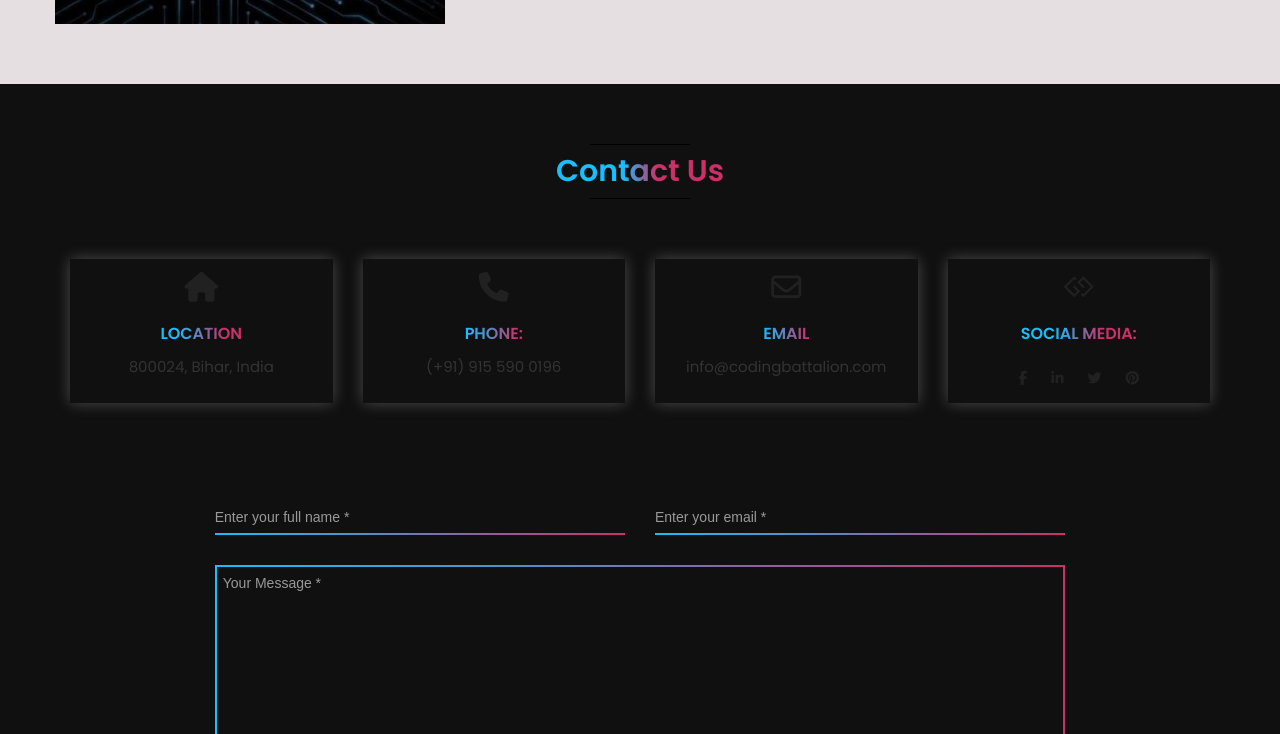
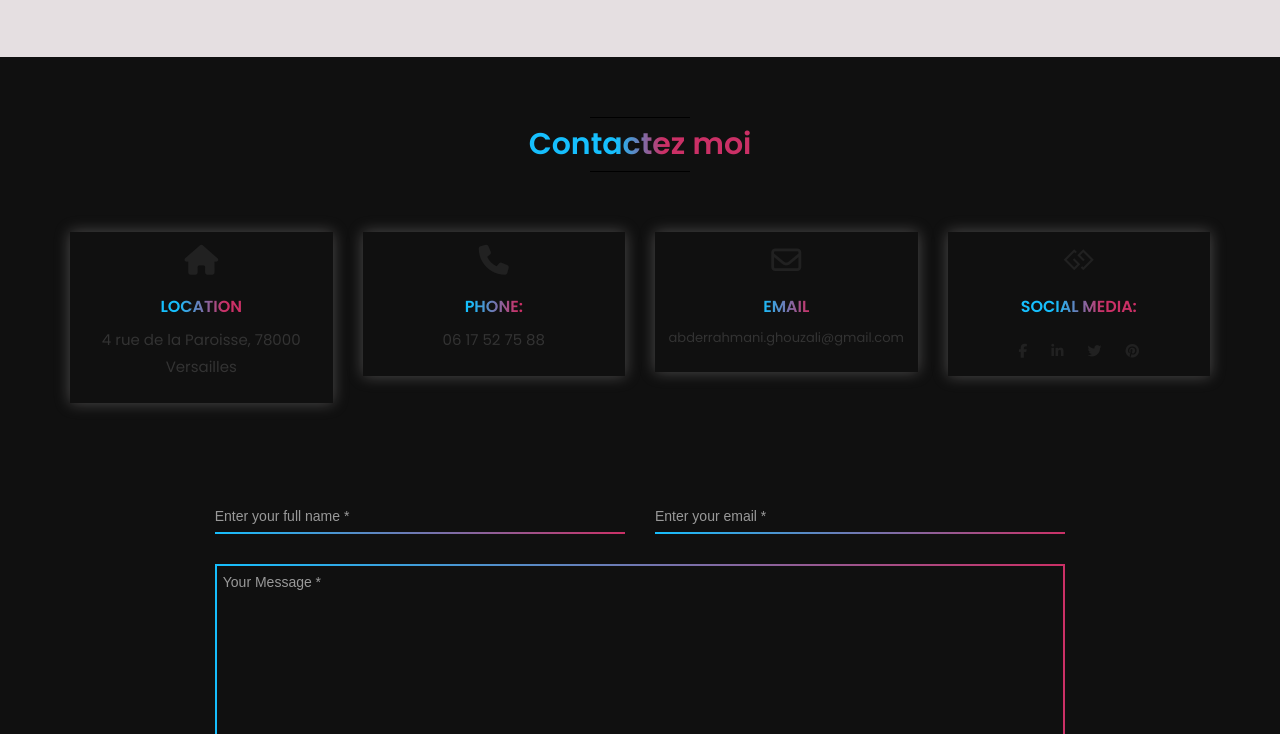
Before and after one commit to GH0GH0/GH0GH0.github.io, a plain HTML site: page index.html in a window 1280 px wide. Shown: the part 5151-5885 px from the top of the page. Drawn offline with Linux system fonts and the light colour scheme; animation ran at ten frames a second.

Commit message:
coordonée

```diff
--- a/index.html
+++ b/index.html
@@ -9,7 +9,7 @@
 <!--<meta property="og:title" content="short title of your website/webpage" />-->
 <!--<meta property="og:url" content="https://www.example.com/webpage/" />-->
 <!--<meta property="og:description" content="description of your website/webpage">-->
-<meta property="og:image" content="https://codingbattalion.com/testi-1.jpg">
+<meta property="og:image" content="https://Ghouzali.com/testi-1.jpg">
 <!--<meta property="og:type" content="article" />-->
 <!--<meta property="og:locale" content="en_GB" />-->
 <!--<meta property="og:locale:alternate" content="fr_FR" />-->
@@ -20,9 +20,9 @@
    <title>Ghouzali</title>
     <meta http-equiv="x-ua-compatible" content="ie=edge">
     <meta name="description" content="Custom web application & designing services | Hire us">
-      <meta name="keywords" content="coding battalion, codingbattalion, webapplication, patna, bihar, india, best web developers, company, php, css, designers, ui and ux designer, android application, best web developers in patna, best web developers in patna, best web developers in india, custom web application, ui designers, ux designers,website developers, best creative web developers, @codingbattalion, #codingbattalion">
-    <meta name="author" content="CodingBattalion">
-     <meta name="copyright" content="codingbattalion" />
+      <meta name="keywords" content="coding battalion, Ghouzali, webapplication, patna, bihar, india, best web developers, company, php, css, designers, ui and ux designer, android application, best web developers in patna, best web developers in patna, best web developers in india, custom web application, ui designers, ux designers,website developers, best creative web developers, @Ghouzali, #Ghouzali">
+    <meta name="author" content="Ghouzali">
+     <meta name="copyright" content="Ghouzali" />
 <meta name="language" content="English" />
 <meta name="robots" content="index, follow" />
 <meta name="robots" content="NOODP" />
@@ -34,12 +34,12 @@
 <meta name="geo.placename" content="India">
 <meta name="geo.region" content="Bihar">
     <meta name="viewport" content="width=device-width, initial-scale=1">
-   <meta property="og:title" content="CodingBattalion" />
+   <meta property="og:title" content="Ghouzali" />
 <meta property="og:description" content="Custom web application & designing services based in India"/>
 <meta property="og:type" content="Website" />
 <meta property="og:site_name" content="coding battalion"/>
-<meta property="og:url" content="https://codingbattalion.com/" />
-  <meta property="og:image" itemprop="image" content="https://codingbattalion/public_html/favicon/android-icon-192x192.png" />
+<meta property="og:url" content="https://Ghouzali.com/" />
+  <meta property="og:image" itemprop="image" content="https://Ghouzali/public_html/favicon/android-icon-192x192.png" />
 <meta property="og:locale" content="en_US" />
     <!--==========Favicon==========-->
 
@@ -567,7 +567,7 @@
                         </div>
                         <div class="services-content">
                             <h3>ERP</h3> <!--edit the service you give-->
-                            <p>CodingBattalion's expert team offers custom solutions and consulting in ERP software & app development and integration.</p>
+                            <p>Ghouzali's expert team offers custom solutions and consulting in ERP software & app development and integration.</p>
                         </div>
                     </div>
 
@@ -1039,7 +1039,7 @@
 									<img src="images/testimonial/testi-1.jpg" alt="testimonial image">
 								</div>
 								<div class="block-quote">
-									<p>The team at CodingBattalion delivered high-quality work. Internal feedback has been extremely positive. Their patience complemented their professional management style.Customers can expect a dynamic and creative team that provides strong value. I think they're underpriced. The value is spectacular for what we received. </p>
+									<p>The team at Ghouzali delivered high-quality work. Internal feedback has been extremely positive. Their patience complemented their professional management style.Customers can expect a dynamic and creative team that provides strong value. I think they're underpriced. The value is spectacular for what we received. </p>
 									<h2>Ranjit Singh</h2>
 									<h3>Adhyaksh, Sitaram Dairy</h3>
 								</div>
@@ -1049,7 +1049,7 @@
 									<img src="images/testimonial/testi-2.png" alt="testimonial image">
 								</div>
 								<div class="block-quote">
-									<p>While the brand has yet to launch, CodingBattalion.com met all requirements. They delivered high-quality application on time at excellent value. Customers can expect a highly professional and diligent team with in-depth knowledge and a penchant for creative solutions.</p>
+									<p>While the brand has yet to launch, Ghouzali.com met all requirements. They delivered high-quality application on time at excellent value. Customers can expect a highly professional and diligent team with in-depth knowledge and a penchant for creative solutions.</p>
 									<h2>Akshay Rajput</h2>
 									<h3>Director, krishi Uthaan</h3>
 								</div>
@@ -1059,7 +1059,7 @@
 									<img src="images/testimonial/testi-3.jpg" alt="testimonial image">
 								</div>
 								<div class="block-quote">
-									<p>CodingBattalion Team knows every inch of their work & do it with perfection.</p>
+									<p>Ghouzali Team knows every inch of their work & do it with perfection.</p>
 									<h2>Father Sebastian</h2>
 									<h3>COE, St.Xaviers College</h3>
 								</div>
@@ -1081,7 +1081,7 @@
                 <div class="col-md-12">
                     <div class="section-header wow fadeInDown" data-wow-delay="0.2s">
                         <p class="line-one"></p>
-                        <h2 class="contact-area-main-h2">Contact Us</h2>
+                        <h2 class="contact-area-main-h2">Contactez moi</h2>
                         <p class="line-one"></p>
                     </div>
                 </div>
@@ -1092,21 +1092,21 @@
                     <div class="single-contact text-center wow fadeInDown" data-wow-delay="0.4s">
                         <i class="fa fa-home"></i>
                         <h2>Location</h2>
-                        <p>800024, Bihar, India</p> <!--edit here-->
+                        <p>4 rue de la Paroisse, 78000 Versailles</p> <!--edit here-->
                     </div>
                 </div>
                 <div class="col-md-3 col-sm-6">
                     <div class="single-contact text-center wow fadeInDown" data-wow-delay="0.6s">
                         <i class="fa fa-phone"></i>
                         <h2>Phone: </h2>
-                        <p>(+91) 915 590 0196 </p> <!--edit here-->
+                        <p>06 17 52 75 88</p> <!--edit here-->
                     </div>
                 </div>
                 <div class="col-md-3 col-sm-6">
                     <div class="single-contact text-center wow fadeInDown" data-wow-delay="0.8s">
                         <i class="fa fa-envelope-o"></i>
                         <h2>Email</h2>
-                        <p>info@codingbattalion.com</p> <!--edit here-->
+                        <p style="font-size: small;">abderrahmani.ghouzali@gmail.com</p> <!--edit here-->
                     </div>
                 </div>
                 <div class="col-md-3 col-sm-6">
@@ -1205,7 +1205,7 @@
         <div class="container">
             <div class="row">
                 <div class="col-xs-12 col-sm-12 col-md-12 col-lg-12 text-center">
-                    <p>&copy; All Right Reserved By <a href="https://codingbattalion.com/" class="footer-cb">CodingBattalion</a></p> <!--edit here-->
+                    <p>&copy; All Right Reserved By <a href="https://Ghouzali.com/" class="footer-cb">Ghouzali</a></p> <!--edit here-->
                 </div>
             </div>
         </div>
```
Also changed, not shown: images/brand/brand-1.png, images/brand/brand-12.png (added), images/brand/brand-2.png, images/brand/brand-23.png (added), images/brand/brand-3.png.
